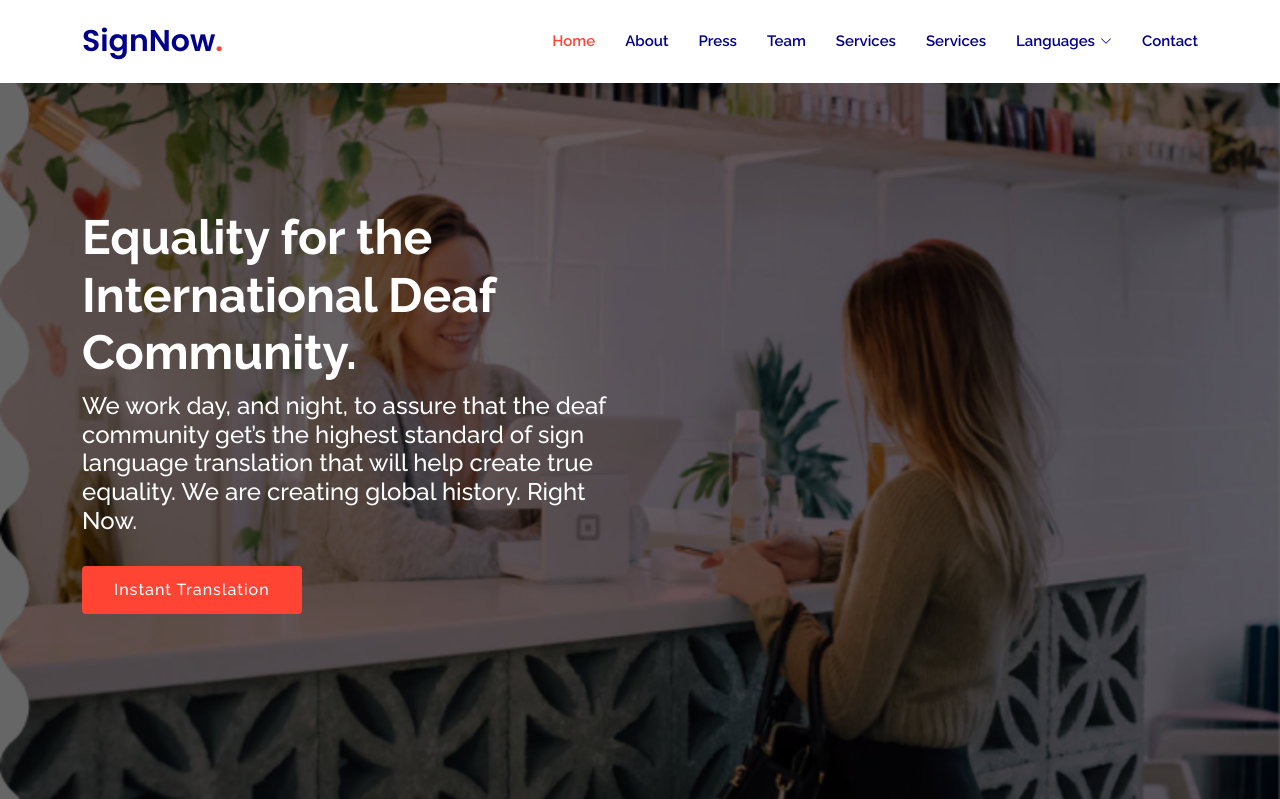
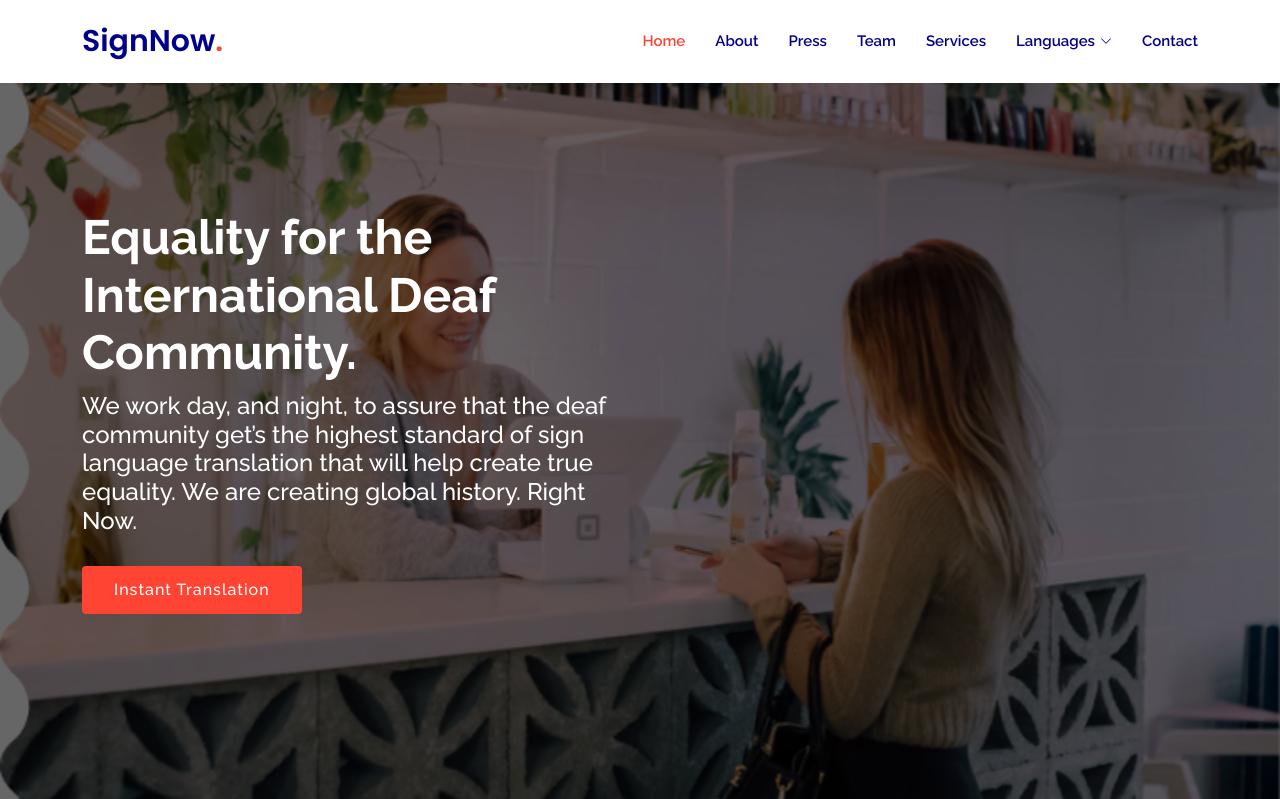
Before and after one commit to janazu23-meet/GroupE--SignNow, a Flask app: page / in a window 1280 px wide. Shown: the top 799 px of the page. Run offline with Flask 2, Linux system fonts and the light colour scheme; some libraries are stand-ins or nearby versions.

Commit message:
li deleted

```diff
--- a/Case-Study/templates/index.html
+++ b/Case-Study/templates/index.html
@@ -51,8 +51,6 @@
           <li><a class="nav-link scrollto" href="#about">About</a></li>
           <li><a class="nav-link scrollto " href="#portfolio">Press</a></li>
           <li><a class="nav-link scrollto" href="#team">Team</a></li>
-
-          <li><a href="http://127.0.0.1:5000/blog">Services</a></li>
 
           <li><a href="/blog">Services</a></li>
 
```
